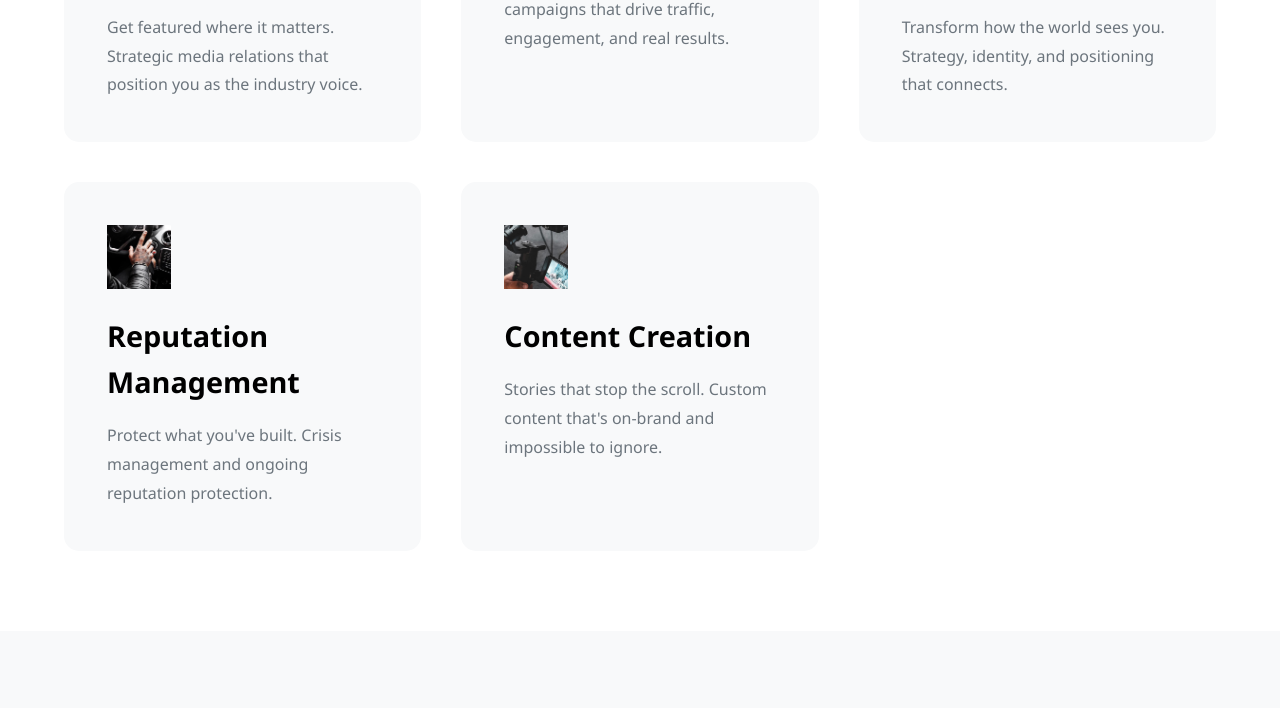
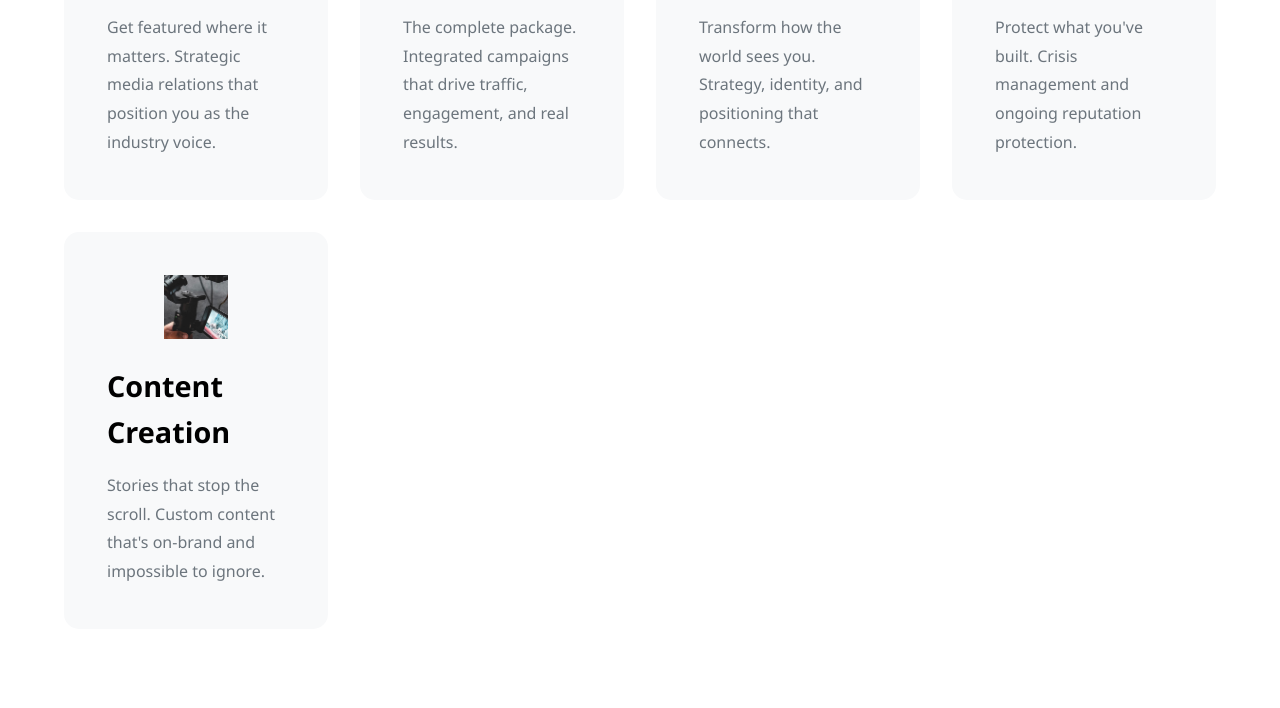
Before and after one commit to gxmboent/strivton, a plain HTML site: page index.html in a window 1280 px wide. Shown: the part 1413-2121 px from the top of the page. Drawn offline with Linux system fonts and the light colour scheme.

Commit message:
Fix service grid image layout

```diff
--- a/index.html
+++ b/index.html
@@ -367,8 +367,8 @@
         /* Service Cards */
         .services-grid {
             display: grid;
-            grid-template-columns: repeat(auto-fit, minmax(300px, 1fr));
-            gap: 2.5rem;
+            grid-template-columns: repeat(auto-fit, minmax(250px, 1fr));
+            gap: 2rem;
             margin-top: 3rem;
         }
 
@@ -379,6 +379,8 @@
             transition: all 0.4s ease;
             border: 3px solid transparent;
             animation: fadeInUp 0.6s ease-out backwards;
+            display: flex;
+            flex-direction: column;
             align-items: center;
         }
 
@@ -399,6 +401,7 @@
         height: 64px;
         margin-bottom: 1.5rem;
         overflow: hidden;
+        overflow: hidden;
 
         display: flex;
         align-items: center;
@@ -408,7 +411,7 @@
         .service-icon img {
         width: 250%;
         height: 250%;
-        object-fit: contain;
+        object-fit: cover;
         display: block;
 
         transition: transform 0.3s ease;
```
